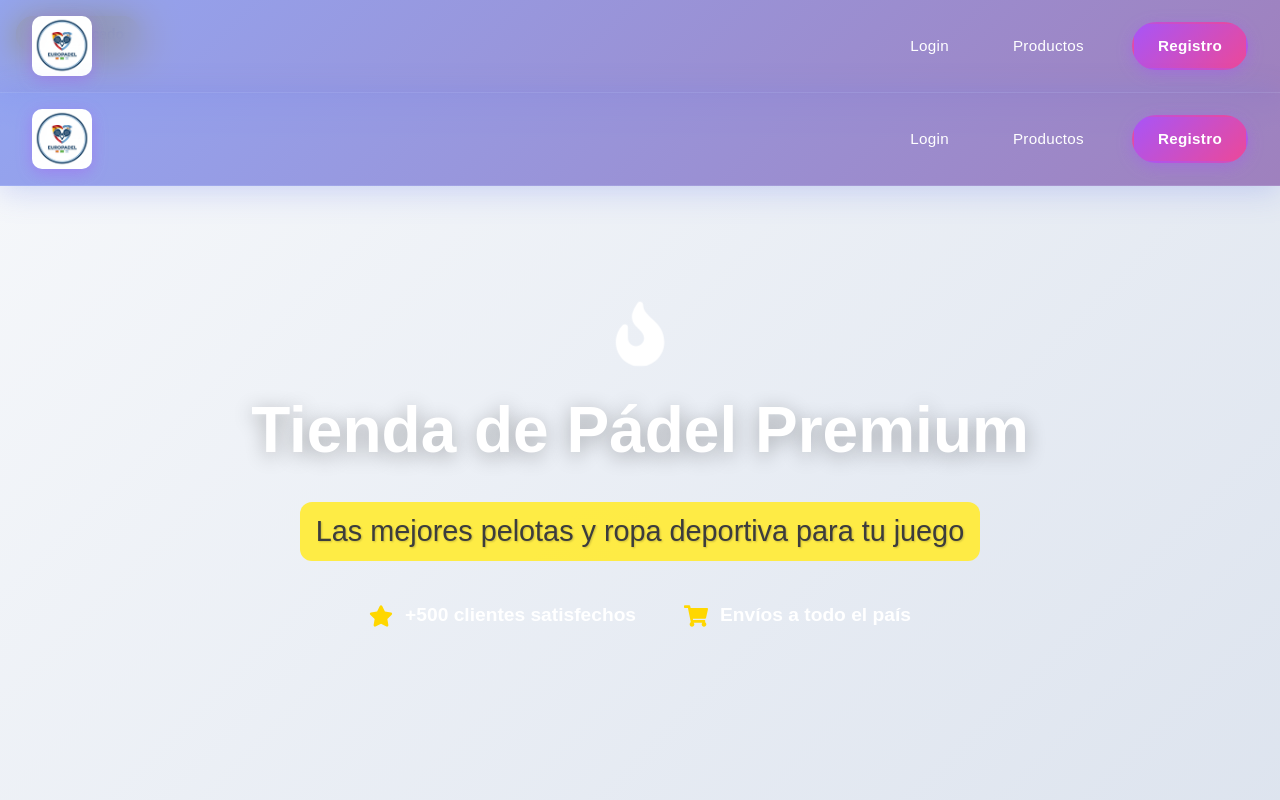
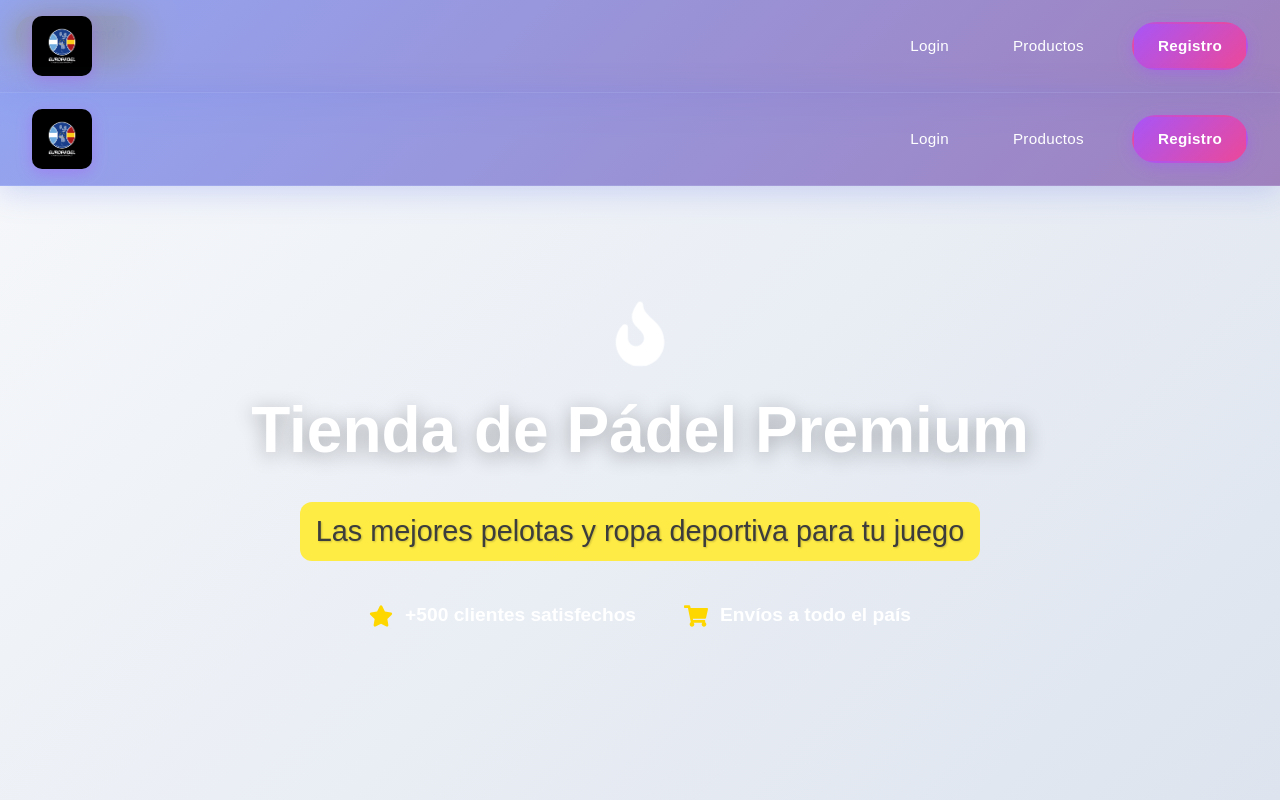
Before and after one commit to redoficios2025-Inicial/europadelFront, a Next.js app: page /dashboard-venta in a window 1280 px wide. Shown: the top 800 px of the page. Built offline with nearby package versions, Linux system fonts and the light colour scheme.

Commit message:
Update Navbar.tsx

```diff
--- a/app/components/Navbar.tsx
+++ b/app/components/Navbar.tsx
@@ -45,7 +45,7 @@ const Navbar: React.FC = () => {
         {/* Logo */}
         <Link href="/">
           <div className={stylesNavbar.navbarLogo}>
-            <img src="/assets/padeljona.jpg" alt="Logo" className={stylesNavbar.logoImage} />
+            <img src="/assets/europadel2.jpg" alt="Logo" className={stylesNavbar.logoImage} />
           </div>
         </Link>
 
```
